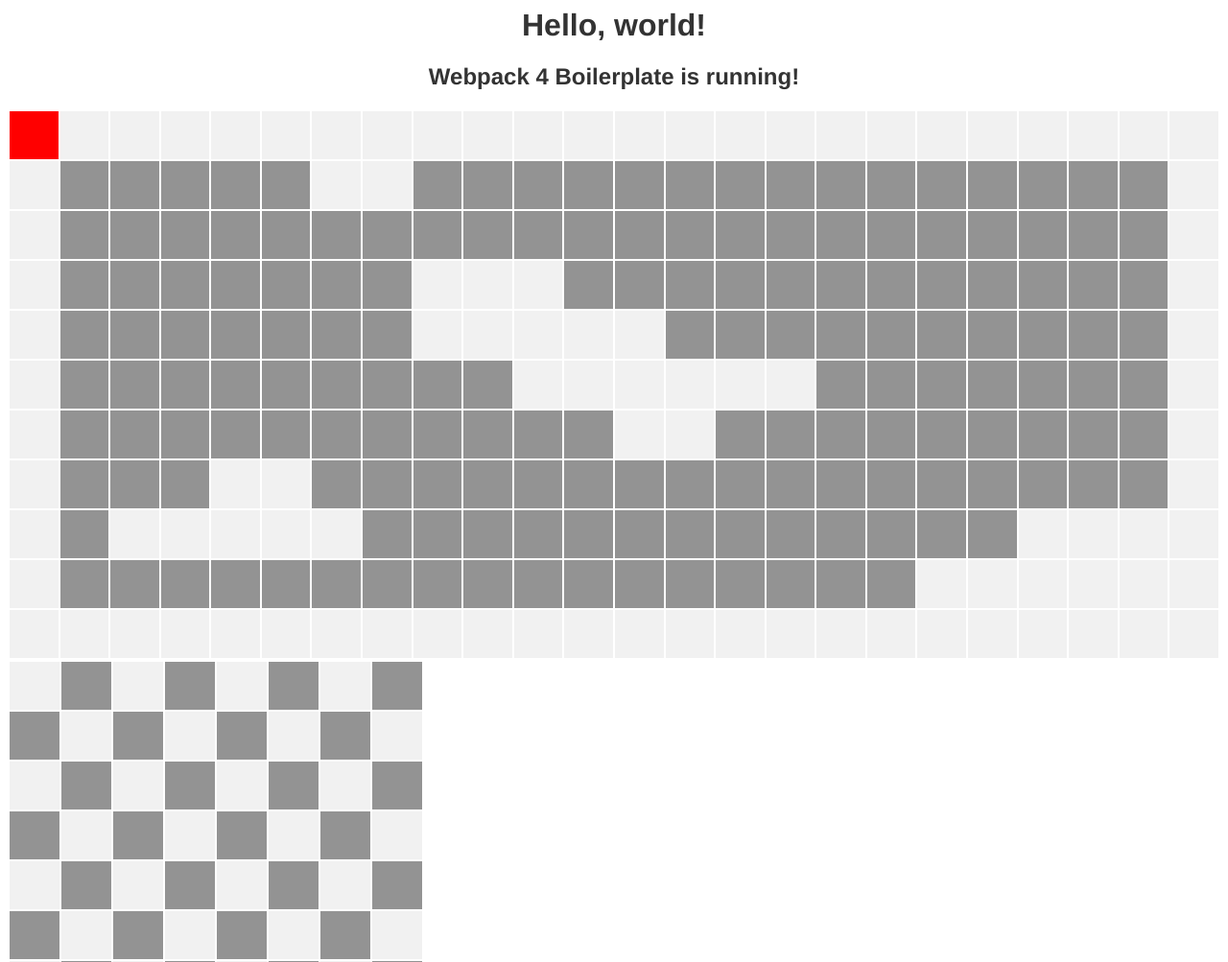
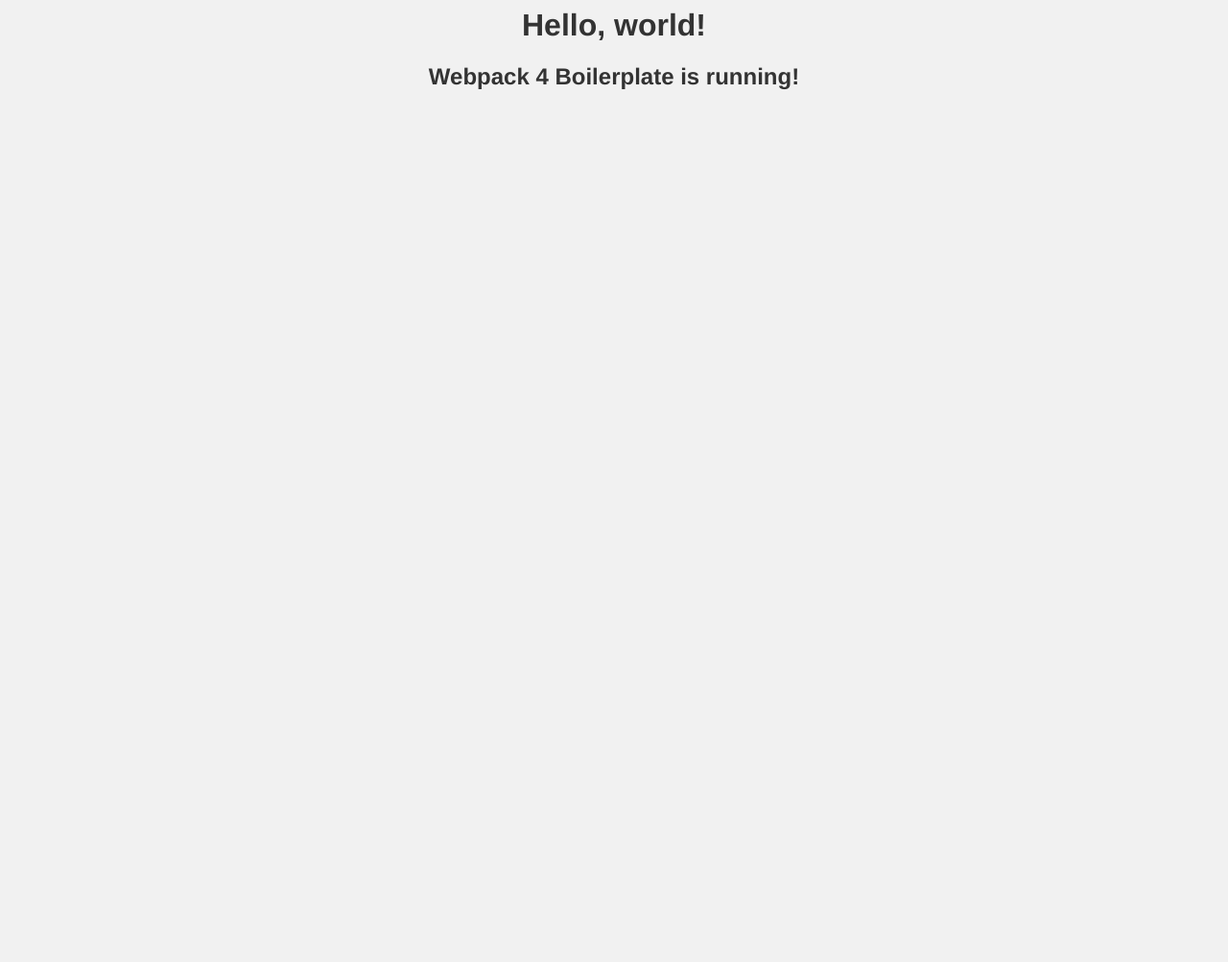
Before and after one commit to mwieth/Webpack-4-boilerplate, a website built with webpack: page src/index.html in a window 1280 px wide. Shown: the top 1003 px of the page at 96% size. After the commit the page ends 800 px from the top, so only its background shows below. Built offline with nearby package versions, Linux system fonts and the light colour scheme.

Commit message:
Revert "init repo"
This reverts commit e487331fc0e87ec39112d88363a8d3e68214ee94.

```diff
--- a/src/index.js
+++ b/src/index.js
@@ -1,90 +1,3 @@
 import './styles/style.scss';
 
 console.log('hello world');
-
-var map = [
-  [1, 1, 1, 1, 1, 1, 1, 1, 1, 1, 1, 1, 1, 1, 1, 1, 1, 1, 1, 1, 1, 1, 1, 1],
-  [1, 0, 0, 0, 0, 0, 1, 1, 0, 0, 0, 0, 0, 0, 0, 0, 0, 0, 0, 0, 0, 0, 0, 1],
-  [1, 0, 0, 0, 0, 0, 0, 0, 0, 0, 0, 0, 0, 0, 0, 0, 0, 0, 0, 0, 0, 0, 0, 1],
-  [1, 0, 0, 0, 0, 0, 0, 0, 1, 1, 1, 0, 0, 0, 0, 0, 0, 0, 0, 0, 0, 0, 0, 1],
-  [1, 0, 0, 0, 0, 0, 0, 0, 1, 1, 1, 1, 1, 0, 0, 0, 0, 0, 0, 0, 0, 0, 0, 1],
-  [1, 0, 0, 0, 0, 0, 0, 0, 0, 0, 1, 1, 1, 1, 1, 1, 0, 0, 0, 0, 0, 0, 0, 1],
-  [1, 0, 0, 0, 0, 0, 0, 0, 0, 0, 0, 0, 1, 1, 0, 0, 0, 0, 0, 0, 0, 0, 0, 1],
-  [1, 0, 0, 0, 1, 1, 0, 0, 0, 0, 0, 0, 0, 0, 0, 0, 0, 0, 0, 0, 0, 0, 0, 1],
-  [1, 0, 1, 1, 1, 1, 1, 0, 0, 0, 0, 0, 0, 0, 0, 0, 0, 0, 0, 0, 1, 1, 1, 1],
-  [1, 0, 0, 0, 0, 0, 0, 0, 0, 0, 0, 0, 0, 0, 0, 0, 0, 0, 1, 1, 1, 1, 1, 1],
-  [1, 1, 1, 1, 1, 1, 1, 1, 1, 1, 1, 1, 1, 1, 1, 1, 1, 1, 1, 1, 1, 1, 1, 1]
-];
-
-var playField = document.createElement('table');
-let number = 0;
-
-map.forEach(row => {
-  const newRow = document.createElement('tr');
-  playField.appendChild(newRow);
-  row.forEach(tile => {
-    const rowTile = document.createElement('td');
-
-    tile ? rowTile.className = 'white' : rowTile.className = 'black';
-    rowTile.id = number;
-    newRow.appendChild(rowTile);
-    number++;
-  });
-});
-
-document.body.appendChild(playField);
-
-var table = document.createElement("table");
-table.className = "game-field";
-for (var i = 1; i < 9; i++) {
-  var tr = document.createElement('tr');
-  for (var j = 1; j < 9; j++) {
-    var td = document.createElement('td');
-    if (i % 2 == j % 2) {
-      td.className = "white";
-    } else {
-      td.className = "black";
-    }
-    tr.appendChild(td);
-  }
-  table.appendChild(tr);
-}
-document.body.appendChild(table);
-
-const fields = document.querySelectorAll('td');
-fields.forEach(el => {
-  /* el.addEventListener('click', () => {
-    console.log(el);
-  }) */
-});
-
-class Player {
-
-  constructor() {
-    this.currentPosition = 0;
-    const fieldPosition = document.getElementById(this.currentPosition);
-    fieldPosition.classList.add('player');
-  }
-
-  setStartPosition() {
-
-  }
-
-  moveLeft() {
-
-  }
-
-  moveRight() {
-    //document.getElementById(this.currentPosition).classList.remove('player');
-    this.currentPosition = this.currentPosition + 1;
-    console.log(this.currentPosition);
-    const fieldPosition = document.getElementById(this.currentPosition);
-    fieldPosition.classList.add('player');
-    console.log(this.currentPosition)
-  }
-
-}
-
-var lol = new Player();
-
-document.addEventListener('click', lol.moveRight);
--- a/src/styles/modules/base.scss
+++ b/src/styles/modules/base.scss
@@ -4,33 +4,9 @@
   box-sizing: border-box;
   color: $primary-color;
   font-family: $primary-font;
+  background: #f1f1f1;
 }
 
 .center {
   text-align: center;
 }
-
-table {
-  position: relative;
-}
-
-td {
-  width: 50px;
-  height: 50px;
-}
-
-.white {
-  background: #f1f1f1;
-}
-
-.black {
-  background: #939393;
-}
-
-.player {
-  //position: absolute;
-  background: red;
-  z-index: 2;
-  top: 0;
-  left: 0;
-}
```
Also changed, not shown: 1 other file.
